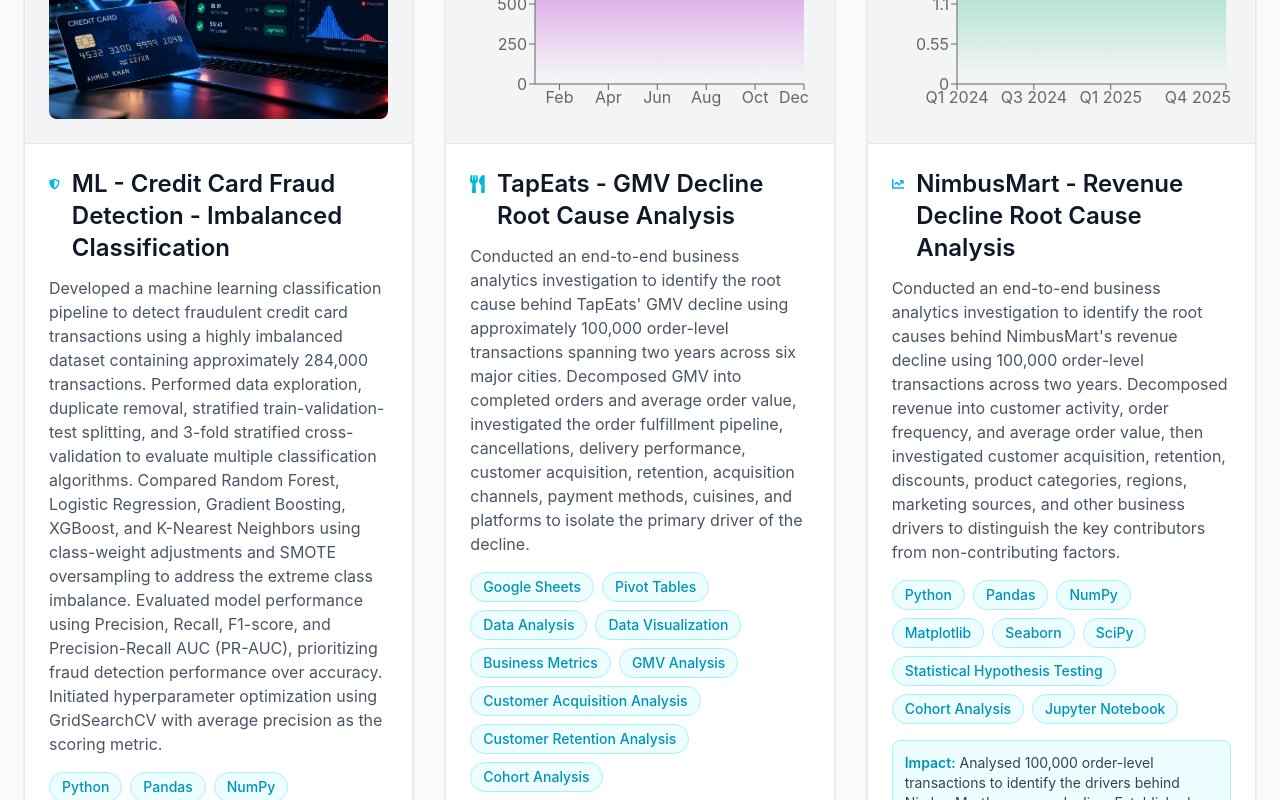
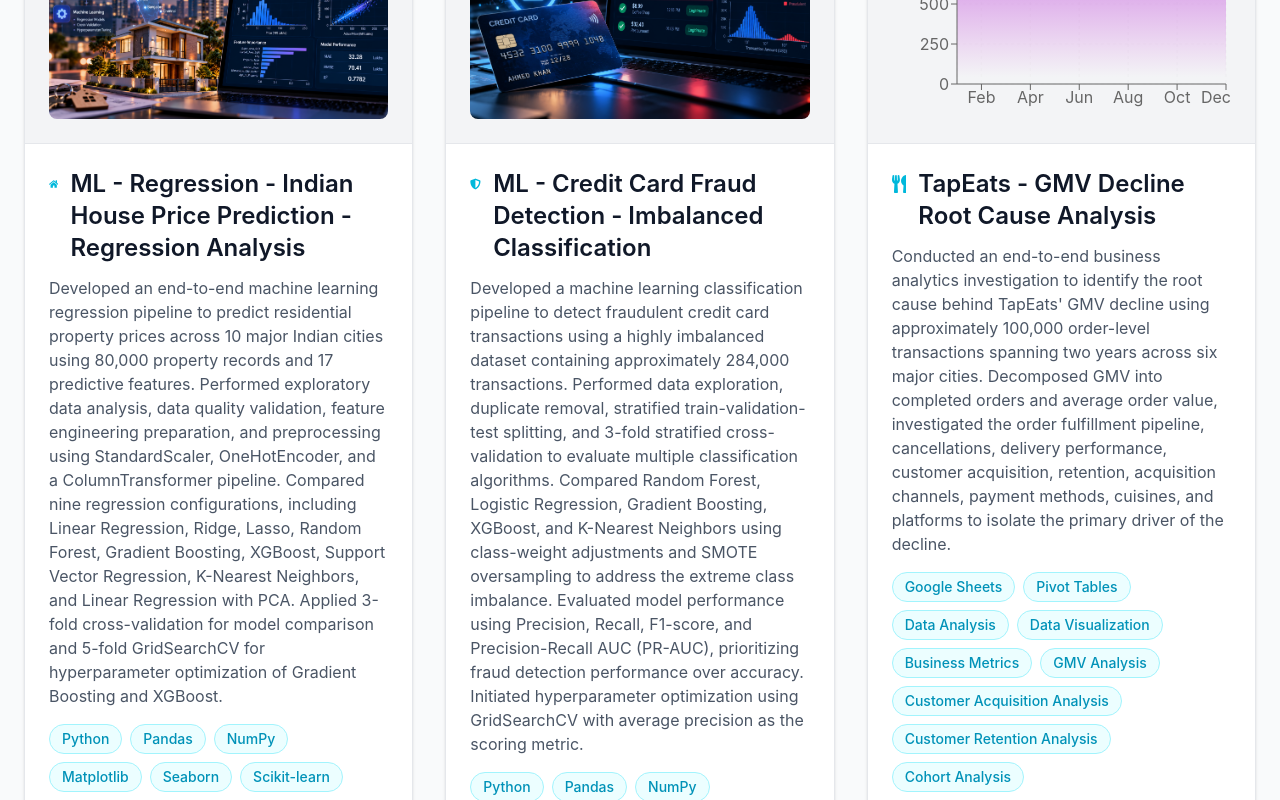
Before and after one commit to Wajahath-Zaman/Portfolio, a React (Vite) app: page / in a window 1280 px wide. Shown: the part 2000-2800 px from the top of the page. Built offline with nearby package versions, Linux system fonts and the light colour scheme.

Commit message:
regression ML project added

```diff
--- a/src/components/Projects.jsx
+++ b/src/components/Projects.jsx
@@ -10,7 +10,8 @@
   FaNewspaper,
   FaChartLine,
   FaUtensils,
-  FaShieldAlt
+  FaShieldAlt,
+  FaHome
 } from "react-icons/fa"
 
 import {
@@ -98,6 +99,51 @@
 
 
 const projects = [
+
+  {
+    title: "ML - Regression - Indian House Price Prediction - Regression Analysis",
+
+    slug: "indian-house-price-prediction",
+
+    description:
+      "Developed an end-to-end machine learning regression pipeline to predict residential property prices across 10 major Indian cities using 80,000 property records and 17 predictive features. Performed exploratory data analysis, data quality validation, feature engineering preparation, and preprocessing using StandardScaler, OneHotEncoder, and a ColumnTransformer pipeline. Compared nine regression configurations, including Linear Regression, Ridge, Lasso, Random Forest, Gradient Boosting, XGBoost, Support Vector Regression, K-Nearest Neighbors, and Linear Regression with PCA. Applied 3-fold cross-validation for model comparison and 5-fold GridSearchCV for hyperparameter optimization of Gradient Boosting and XGBoost.",
+
+    icon: FaHome,
+
+    chart: (
+      <img
+        src="/images/indian-house-price-prediction.png"
+        alt="Indian House Price Prediction"
+        className="w-full h-[200px] object-cover rounded-lg"
+      />
+    ),
+
+    tech: [
+      "Python",
+      "Pandas",
+      "NumPy",
+      "Matplotlib",
+      "Seaborn",
+      "Scikit-learn",
+      "XGBoost",
+      "Regression Analysis",
+      "Exploratory Data Analysis",
+      "Feature Engineering",
+      "StandardScaler",
+      "OneHotEncoder",
+      "ColumnTransformer",
+      "Machine Learning Pipelines",
+      "Principal Component Analysis (PCA)",
+      "Cross-Validation",
+      "GridSearchCV",
+      "MAE",
+      "RMSE",
+      "R² Score"
+    ],
+
+    impact:
+      "Evaluated nine regression configurations and identified Gradient Boosting as the strongest default model based on cross-validation, achieving an MAE of 34.09 lakhs, an RMSE of 67.82 lakhs, and an R² score of 0.7848. Subsequently optimized Gradient Boosting and XGBoost using 5-fold GridSearchCV. The tuned XGBoost model achieved an MAE of 32.28 lakhs, an RMSE of 70.41 lakhs, and an R² score of 0.7782 on the validation set. Selected XGBoost as the final model following hyperparameter optimization, demonstrating the value of systematic model comparison and tuning for residential property price prediction."
+  },
 
   {
     title: "ML - Credit Card Fraud Detection - Imbalanced Classification",
--- a/src/data/projectsData.js
+++ b/src/data/projectsData.js
@@ -53,6 +53,65 @@
 
     notebook:
       "/notebooks/creditCardFraudPrediction.html"
+  },
+
+  "indian-house-price-prediction": {
+
+    title: "Indian House Price Prediction - Regression Analysis",
+
+    category: "Machine Learning & Regression",
+
+    description:
+      "Built an end-to-end machine learning regression pipeline to estimate residential property prices across 10 major Indian cities using a dataset of 80,000 property records. Conducted exploratory data analysis to investigate target distribution, outliers, feature relationships, correlations, and differences in property prices across cities, locality categories, and property types. Implemented a preprocessing pipeline using StandardScaler for numerical features, OneHotEncoder for categorical features, and passthrough handling for binary features. Compared nine regression configurations using 3-fold cross-validation and evaluated their performance using Mean Absolute Error (MAE), Mean Squared Error (MSE), Root Mean Squared Error (RMSE), and R². Applied 5-fold GridSearchCV to optimize Gradient Boosting and XGBoost before selecting the final model.",
+
+    technologies: [
+      "Python",
+      "Pandas",
+      "NumPy",
+      "Matplotlib",
+      "Seaborn",
+      "Scikit-learn",
+      "XGBoost",
+      "Linear Regression",
+      "Ridge Regression",
+      "Lasso Regression",
+      "Random Forest Regressor",
+      "Gradient Boosting Regressor",
+      "Support Vector Regression",
+      "K-Nearest Neighbors",
+      "Principal Component Analysis (PCA)",
+      "StandardScaler",
+      "OneHotEncoder",
+      "ColumnTransformer",
+      "Machine Learning Pipelines",
+      "Cross-Validation",
+      "GridSearchCV",
+      "Regression Metrics",
+      "Jupyter Notebook"
+    ],
+
+    results: [
+      "Analysed 80,000 residential property records containing 18 original columns, including the target variable Price_INR_Lakhs, covering 10 major Indian cities",
+      "Validated data quality by checking missing values, duplicate records, negative numerical values, floor-number inconsistencies, and carpet-area inconsistencies",
+      "Identified a strong positive correlation between Super_Area_SqFt and property prices, with a Pearson correlation coefficient of approximately 0.635",
+      "Found a correlation of approximately 0.983 between super area and carpet area, highlighting substantial multicollinearity between these two features",
+      "Implemented a preprocessing pipeline using StandardScaler, OneHotEncoder, and ColumnTransformer to handle numerical, categorical, and binary features",
+      "Created separate training, validation, and test sets containing 56,000, 12,000, and 12,000 records, respectively",
+      "Compared nine regression configurations using 3-fold cross-validation and evaluated them using MAE, MSE, RMSE, and R²",
+      "Identified Gradient Boosting as the strongest default configuration, achieving an MAE of 34.09 lakhs, an RMSE of 67.82 lakhs, and an R² score of 0.7848 during cross-validation",
+      "Evaluated Linear Regression with PCA and found that its performance was weaker than standard Linear Regression, with MAE increasing from 47.82 lakhs to 53.20 lakhs",
+      "Optimized Gradient Boosting using 5-fold GridSearchCV across 48 hyperparameter combinations, obtaining a best cross-validation RMSE of approximately 67.26 lakhs",
+      "Optimized XGBoost using 5-fold GridSearchCV across 72 hyperparameter combinations, obtaining a best cross-validation RMSE of approximately 66.79 lakhs",
+      "Selected XGBoost as the final model after hyperparameter tuning, with learning_rate=0.05, max_depth=5, n_estimators=200, subsample=0.8, and colsample_bytree=0.8",
+      "Achieved a validation MAE of 32.28 lakhs, RMSE of 70.41 lakhs, and R² score of 0.7782 with the tuned XGBoost model",
+      "Performed residual diagnostics on validation predictions, obtaining a mean residual of approximately 0.65 lakhs and a median residual of approximately -2.31 lakhs"
+    ],
+
+    github:
+      "YOUR_GITHUB_REPOSITORY_URL",
+
+    notebook:
+      "/notebooks/HousePricePrediction.html"
   }
 
   , "tapeats-gmv-decline-root-cause-analysis": {
```
Also changed, not shown: public/images/indian-house-price-prediction.png (added).
